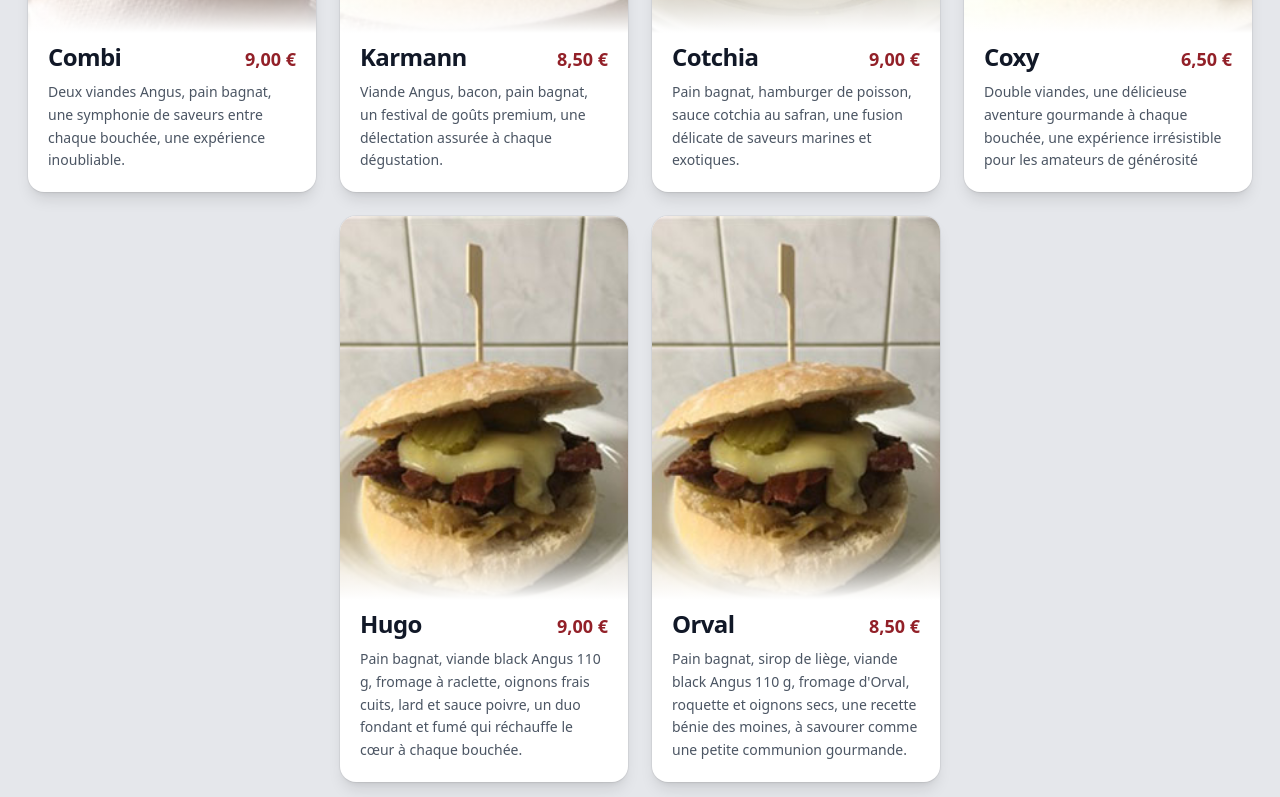
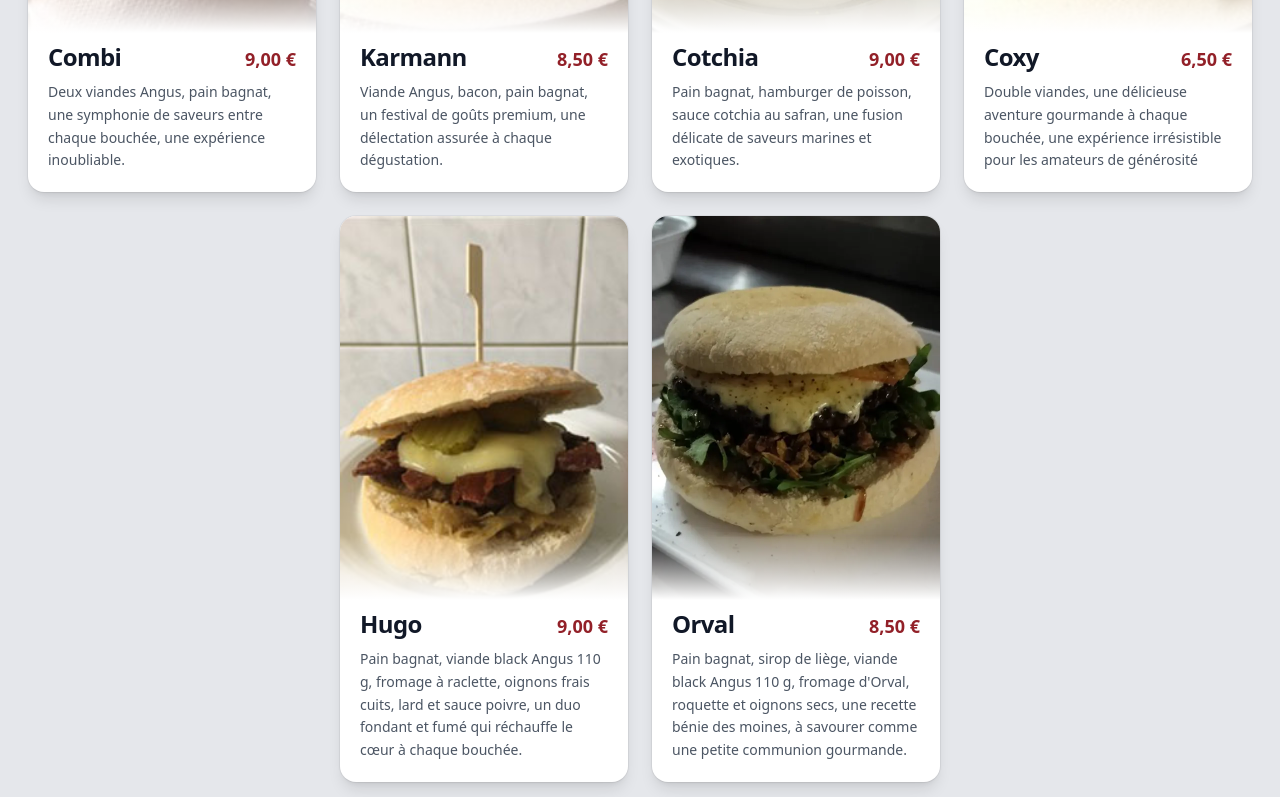
Before and after one commit to KaZzy12/coxyburger-vite, a Vue app: page /carte/hamburgers-speciaux in a window 1280 px wide. Shown: the part 646-1443 px from the top of the page. Built offline with nearby package versions, Linux system fonts and the light colour scheme.

Commit message:
Add orval img

```diff
--- a/src/burgers/burgers.js
+++ b/src/burgers/burgers.js
@@ -47,7 +47,7 @@ export const burgers = [
   {
     id: 6,
     name: 'Orval',
-    image: '/images/hugoburger.png',
+    image: '/images/orval.webp',
     description:
       "Pain bagnat, sirop de liège, viande black Angus 110 g, fromage d'Orval, roquette et oignons secs, une recette bénie des moines, à savourer comme une petite communion gourmande.",
     isVege: false,
```
Also changed, not shown: public/images/orval.webp (added).
